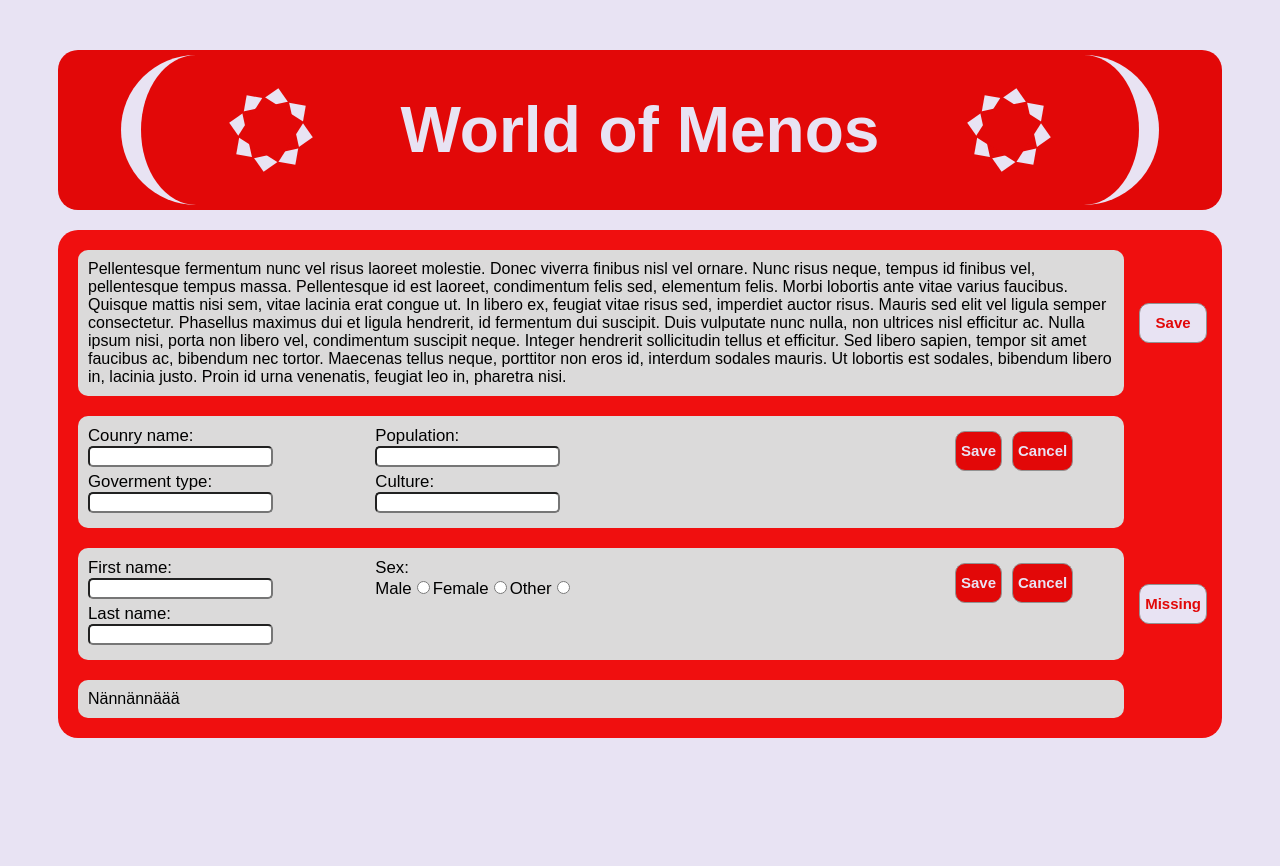
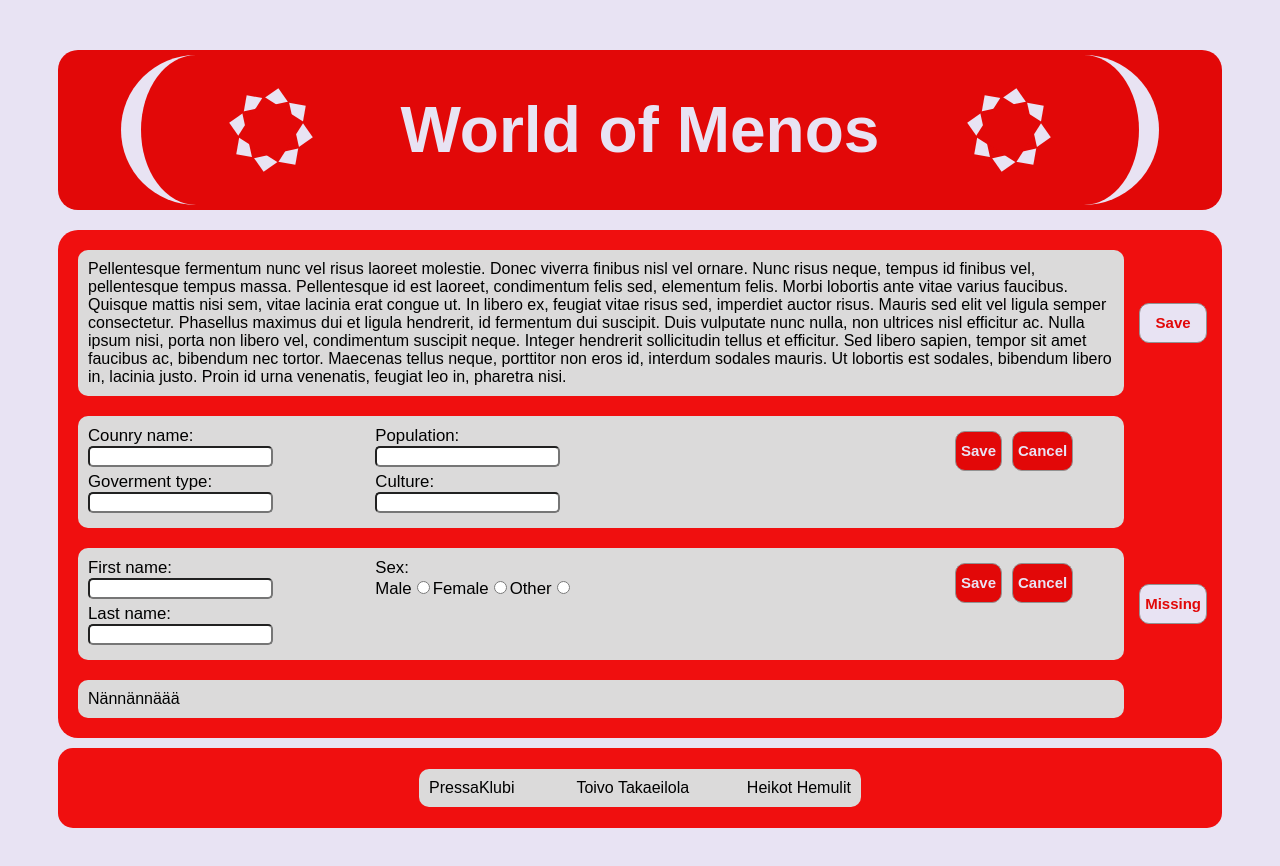
Before and after one commit to Toivotak/Menos, a React (Create React App) app: page / in a window 1280 px wide. Shown: the top 866 px of the page. Before the commit the page ends 800 px from the top, so only its background shows below. Built offline with nearby package versions, Linux system fonts and the light colour scheme.

Commit message:
added footer

```diff
--- a/src/App.js
+++ b/src/App.js
@@ -1,5 +1,6 @@
 import Header from "./components/Header"
 import Main from "./components/Main"
+import Footer from "./components/Footer"
 
 function App() {
 
@@ -7,6 +8,7 @@ function App() {
     <div className="container">
       <Header />
       <Main />
+      <Footer />
     </div>
   );
 }
--- /dev/null
+++ b/src/components/Footer.jsx
@@ -0,0 +1,11 @@
+import React from 'react'
+
+const Footer = () => {
+    return (
+        <div className="footer">
+            <p>PressaKlubi              Toivo Takaeilola             Heikot Hemulit</p>
+        </div>
+    )
+}
+
+export default Footer
--- a/src/test.css
+++ b/src/test.css
@@ -30,7 +30,110 @@ body {
     font-size: 2rem;
     border-radius: 20px;
 }
-/* Shapes */
+.btn {
+    height: 40px;
+    display: inline-block;
+    color: var(--clr-secondary-200);
+    font-size: 15px;
+    font-weight: bold;
+    border: 1px solid var(--clr-primary-300);
+    border-radius: 10px;
+    margin: 5px;
+    padding: 5px;
+    cursor: pointer;
+    transform: rotate(-360deg);
+    transition: 1000ms;
+}
+
+.btn:active {
+    transform: rotate(360deg);
+    transition: 500ms;
+}
+
+.main {
+    display: grid;
+    background-color: var(--clr-secondary-100);
+    padding: 10px;
+    border-radius: 20px;
+}
+
+.main > .para, .main > .form {
+    grid-column-start: 1;
+    grid-column-end: 3;
+    background-color: var(--clr-primary-200);
+    padding: 10px;
+    border-radius: 10px;
+    margin: 10px;
+}
+
+.main > .form {
+    display: grid;
+    grid-template-columns: 28% 28% 28% 16%;
+}
+
+.form-input-text {
+    border-radius: 5px;
+    margin-bottom: 5px;
+}
+
+a:focus, button:focus, input:focus, textarea:focus {
+    outline: none;
+}
+
+.main > .btn {
+    grid-column-start: 4;
+    grid-column-end: 4;
+    position: relative;
+    top: calc(50% - 25px);
+    background-color: var(--clr-primary-100);
+    color: var(--clr-secondary-200);
+}
+
+.form-collumn-4 > .btn {
+    background-color: var(--clr-secondary-200);
+    color: var(--clr-primary-100);
+}
+
+label {
+    font-size: 1.05rem;
+}
+
+.form-collumn-1 {
+    grid-column-start: 1;
+
+}
+
+.form-collumn-2 {
+    grid-column-start: 2;
+
+}
+
+.form-collumn-3 {
+    grid-column-start: 3;
+}
+
+.form-collumn-4 {
+    grid-column-start: 4;
+    justify-content: space-evenly;
+}
+
+.footer {
+    display: grid;
+    justify-items: center;
+
+    background-color: var(--clr-secondary-100);
+    padding: 5px;
+    margin-top: 10px;
+    border-radius: 15px;
+}
+
+.footer > p {
+    background-color: var(--clr-primary-200);
+    padding: 10px;
+    border-radius: 10px;
+    white-space: pre-wrap;
+}
+/* Shapes */ /* DOTO make em spin */
 
 .moon-right {
     padding: 75px;
@@ -128,89 +231,3 @@ body {
     transform: rotate(135deg);
 }
 /*End of shapes*/
-.btn {
-    height: 40px;
-    display: inline-block;
-    color: var(--clr-secondary-200);
-    font-size: 15px;
-    font-weight: bold;
-    border: 1px solid var(--clr-primary-300);
-    border-radius: 10px;
-    margin: 5px;
-    padding: 5px;
-    cursor: pointer;
-    transform: rotate(-360deg);
-    transition: 1000ms;
-}
-
-.btn:active {
-    transform: rotate(360deg);
-    transition: 500ms;
-}
-
-.main {
-    display: grid;
-    background-color: var(--clr-secondary-100);
-    padding: 10px;
-    border-radius: 20px;
-}
-
-.main > .para, .main > .form {
-    grid-column-start: 1;
-    grid-column-end: 3;
-    background-color: var(--clr-primary-200);
-    padding: 10px;
-    border-radius: 10px;
-    margin: 10px;
-}
-
-.main > .form {
-    display: grid;
-    grid-template-columns: 28% 28% 28% 16%;
-}
-
-.form-input-text {
-    border-radius: 5px;
-    margin-bottom: 5px;
-}
-
-a:focus, button:focus, input:focus, textarea:focus {
-    outline: none;
-}
-
-.main > .btn {
-    grid-column-start: 4;
-    grid-column-end: 4;
-    position: relative;
-    top: calc(50% - 25px);
-    background-color: var(--clr-primary-100);
-    color: var(--clr-secondary-200);
-}
-
-.form-collumn-4 > .btn {
-    background-color: var(--clr-secondary-200);
-    color: var(--clr-primary-100);
-}
-
-label {
-    font-size: 1.05rem;
-}
-
-.form-collumn-1 {
-    grid-column-start: 1;
-
-}
-
-.form-collumn-2 {
-    grid-column-start: 2;
-
-}
-
-.form-collumn-3 {
-    grid-column-start: 3;
-}
-
-.form-collumn-4 {
-    grid-column-start: 4;
-    justify-content: space-evenly;
-}
```
